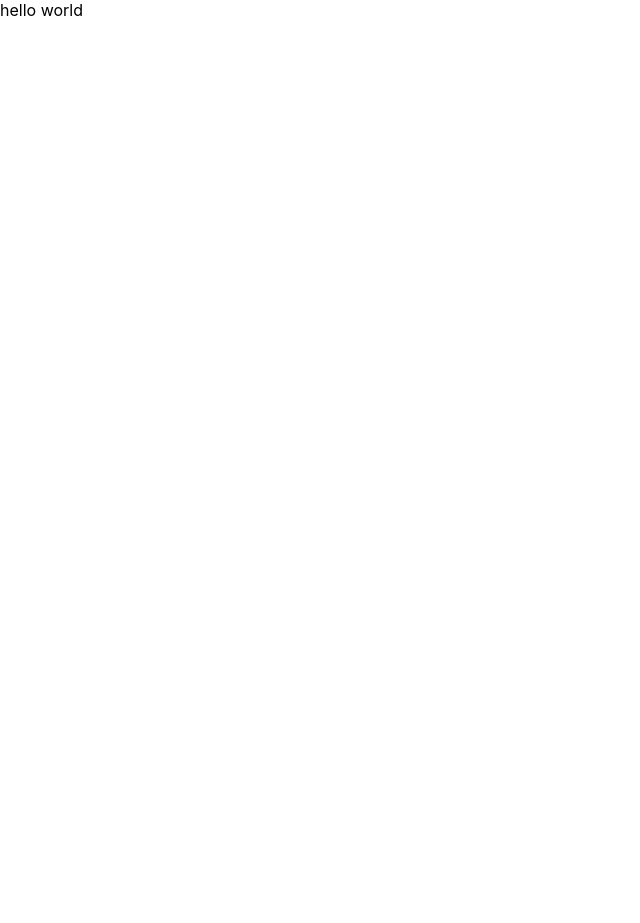
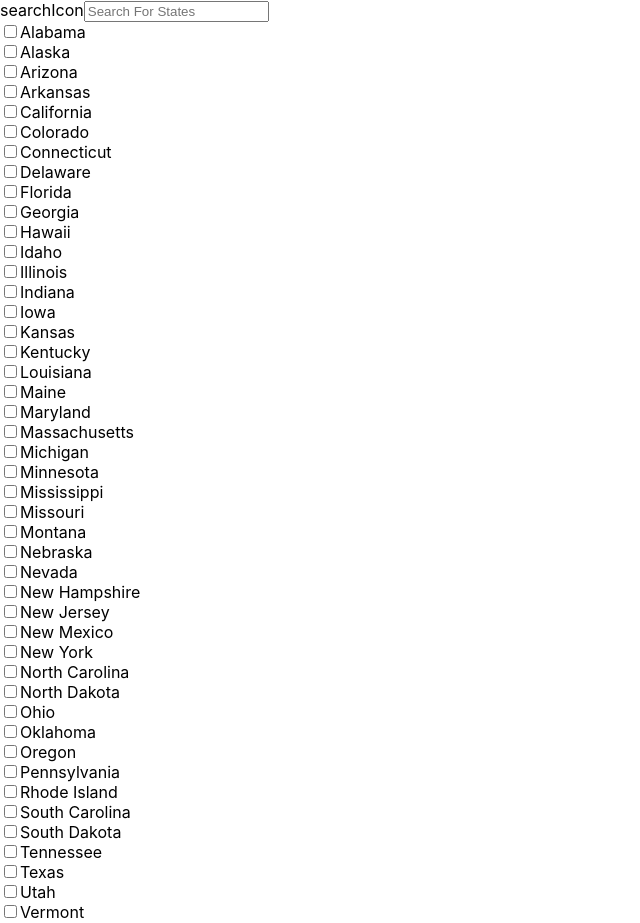
Before and after one commit to TimNguyen21/checkbox-select, a React (Create React App) app: page / in a window 1280 px wide. Shown: the top 923 px of the page, without its empty margins (0-640 px from the left). Before the commit the page ends 800 px from the top, so only its background shows below. Built offline with nearby package versions, Linux system fonts and the light colour scheme.

Commit message:
[main] Imported previously created code to new project with code refactor

```diff
--- a/src/App.js
+++ b/src/App.js
@@ -1,9 +1,13 @@
+import CheckboxSelect from './components/checkbox-select/CheckboxSelect';
+import { statesData } from './data/statesData';
 import './App.scss';
 
 function App() {
   return (
     <div className="App">
-      hello world
+      <CheckboxSelect name={'States Selections'}
+                      placeholder={'Search For States'}
+                      optionsData={statesData} />
     </div>
   );
 }
--- a/src/components/checkbox-select/CheckboxSelect.js
+++ b/src/components/checkbox-select/CheckboxSelect.js
@@ -0,0 +1,126 @@
+import { useState, useEffect, useRef } from "react";
+import CheckboxSelectOption from "./components/checkbox-select-option/CheckboxSelectOption";
+import './CheckboxSelect.scss'
+
+function CheckboxSelect(props) {
+    const { name, label, placeholder, optionsData, setSelectedOptionsData, resetToDefault, syncFilterSelection, currentFilterSelection, updateFilterSelectionChangeCount } = props;
+
+    // const inputSearchNameElement = useRef(null);
+
+    const [currentOptionsData, setCurrentOptionsData] = useState(formatOptionsData(optionsData));
+    const [expandCheckboxSelect, setExpandCheckboxSelect] = useState(false);
+
+    function formatOptionsData(optionsData) {
+        return optionsData.map(option => ({ ...option, isChecked: false, isHidden: false }));
+    }
+
+    function updateOptionCheckedStatus(optionId, checkedStatus) {
+        setCurrentOptionsData(currentOptionsData.map(option => (
+            option.id === optionId ? { ...option, isChecked: checkedStatus } : option
+        )));
+    }
+
+    function updateOptionsDataWithTextSearch(searchText) {
+        const searchTextLowercase = searchText.toLowerCase();
+
+        const updatedData = currentOptionsData.map(option => ({
+            ...option,
+            isHidden: !(option.name.toLowerCase().includes(searchTextLowercase) || option.isChecked)
+        }));
+
+        setCurrentOptionsData(updatedData);
+    }
+
+    // function getCheckedOptionsData() {
+    //     const checkedOptionsId = currentOptionsData.filter(option => option.isChecked).map(option => option.id);
+
+    //     return {[name]: checkedOptionsId};
+    // }
+
+    // function getOptionSelectionSummary() {
+    //     const checkedOptions = currentOptionsData.filter(option => option.isChecked);
+
+    //     if (checkedOptions.length === 0) {
+    //         return `Select ${label}`;
+    //     } else if (checkedOptions.length === 1) {
+    //         return `${checkedOptions[0].name}`;
+    //     } else if (checkedOptions.length === 2) {
+    //         return `${checkedOptions[0].name}, ${checkedOptions[1].name}`;
+    //     } else {
+    //         return `${checkedOptions[0].name}, ${checkedOptions[1].name} +${checkedOptions.length - 2}`;
+    //     }
+    // }
+
+    function renderCheckboxSelectOptions() {
+
+        return currentOptionsData.map(option => {
+            return <CheckboxSelectOption key={option.id}
+                                         id={option.id}
+                                         name={option.name}
+                                         updateOptionCheckedStatus={updateOptionCheckedStatus}
+                                         isHidden={option.isHidden}
+                                         isChecked={option.isChecked}
+                                        //  updateFilterSelectionChangeCount={updateFilterSelectionChangeCount}
+            />
+        })
+    }
+
+    // function resetToDefaultOptions() {
+    //     let defaultOptionsData = formatOptionsData(currentOptionsData);
+    //     inputSearchNameElement.current.value = '';
+
+    //     setCurrentOptionsData(defaultOptionsData);
+    // }
+
+    function updateFilterSelections(e) {
+        updateOptionsDataWithTextSearch(e.target.value);
+        // updateFilterSelectionChangeCount(prevFilterSelectionChangeCount => prevFilterSelectionChangeCount +1);
+    }
+
+    // // useEffect(() => {
+    // //     setSelectedOptionsData(getCheckedOptionsData());
+    // // },[currentOptionsData]);
+
+    // useEffect(() => {
+    //     resetToDefaultOptions();
+    // },[resetToDefault]);
+
+    // useEffect(() => {
+    //     const updatedOptionsData = currentOptionsData.map(optionData => ({
+    //         ...optionData,
+    //         isChecked: currentFilterSelection[name].includes(optionData.id),
+    //     }));
+
+    //     setCurrentOptionsData(updatedOptionsData);
+    // },[syncFilterSelection]);
+
+    return (
+        <section className={'checkbox-select'}>
+            {/* <label className={'checkbox-select__label'} onClick={() =>{getOptionSelectionSummary()}}>{label}</label> */}
+            <section className={expandCheckboxSelect ? 'checkbox-select__input-container' : 'checkbox-select__element-hidden'}>
+                <span className={'checkbox-select__input-search-icon'}>searchIcon</span>
+                <input className={'checkbox-select__input'}
+                       type={'text'}
+                    //    ref={inputSearchNameElement}
+                       placeholder={placeholder}
+                       onChange={(e) => {updateFilterSelections(e)}}
+                />
+            </section>
+            {/* <section className={!expandCheckboxSelect ? 'checkbox-select__selection-summary' : 'checkbox-select__element-hidden'}
+                     onClick={() => {setExpandCheckboxSelect(true)}}>
+                <label className={'checkbox-select__selection-summary-label'}>{getOptionSelectionSummary()}</label>
+            </section> */}
+            {/* <span className={'checkbox-select__show-form-toggle'}
+                  onClick={() => {setExpandCheckboxSelect(prevActiveStatus => !prevActiveStatus)}}>
+                {expandCheckboxSelect ? '^' : 'v'}
+            </span> */}
+            <section className={'checkbox-select__options'}
+            // hidden={!expandCheckboxSelect}
+            >
+                {renderCheckboxSelectOptions()}
+            </section>
+        </section>
+    );
+}
+
+export default CheckboxSelect;
--- a/src/components/checkbox-select/components/checkbox-select-option/CheckboxSelectOption.js
+++ b/src/components/checkbox-select/components/checkbox-select-option/CheckboxSelectOption.js
@@ -0,0 +1,24 @@
+import React from "react";
+
+function CheckboxSelectOption(props) {
+    const { id, name, isChecked, isHidden, updateOptionCheckedStatus, updateFilterSelectionChangeCount } = props;
+
+    function updateFilterSelections(e) {
+        updateOptionCheckedStatus(id, e.target.checked);
+        // updateFilterSelectionChangeCount(prevFilterSelectionChangeCount => prevFilterSelectionChangeCount +1);
+    }
+
+    return (
+        <section className={'checkbox-select-option'} hidden={isHidden}>
+            <input id={id}
+                   className={'checkbox-select-option__checkbox'}
+                   type={'checkbox'}
+                   onChange={(e) => {updateFilterSelections(e)}}
+                   checked={isChecked}
+            />
+            <label htmlFor={id}>{name}</label>
+        </section>
+    );
+}
+
+export default CheckboxSelectOption;
--- a/src/data/statesData.js
+++ b/src/data/statesData.js
@@ -1,54 +1,54 @@
 const statesData = [
-    { id: 57, state: 'Alabama' },
-    { id: 23, state: 'Alaska' },
-    { id: 89, state: 'Arizona' },
-    { id: 12, state: 'Arkansas' },
-    { id: 45, state: 'California' },
-    { id: 78, state: 'Colorado' },
-    { id: 34, state: 'Connecticut' },
-    { id: 56, state: 'Delaware' },
-    { id: 91, state: 'Florida' },
-    { id: 11, state: 'Georgia' },
-    { id: 98, state: 'Hawaii' },
-    { id: 65, state: 'Idaho' },
-    { id: 26, state: 'Illinois' },
-    { id: 37, state: 'Indiana' },
-    { id: 85, state: 'Iowa' },
-    { id: 53, state: 'Kansas' },
-    { id: 41, state: 'Kentucky' },
-    { id: 18, state: 'Louisiana' },
-    { id: 60, state: 'Maine' },
-    { id: 32, state: 'Maryland' },
-    { id: 74, state: 'Massachusetts' },
-    { id: 19, state: 'Michigan' },
-    { id: 29, state: 'Minnesota' },
-    { id: 77, state: 'Mississippi' },
-    { id: 49, state: 'Missouri' },
-    { id: 96, state: 'Montana' },
-    { id: 40, state: 'Nebraska' },
-    { id: 66, state: 'Nevada' },
-    { id: 17, state: 'New Hampshire' },
-    { id: 50, state: 'New Jersey' },
-    { id: 5, state: 'New Mexico' },
-    { id: 83, state: 'New York' },
-    { id: 6, state: 'North Carolina' },
-    { id: 90, state: 'North Dakota' },
-    { id: 36, state: 'Ohio' },
-    { id: 43, state: 'Oklahoma' },
-    { id: 3, state: 'Oregon' },
-    { id: 73, state: 'Pennsylvania' },
-    { id: 1, state: 'Rhode Island' },
-    { id: 10, state: 'South Carolina' },
-    { id: 28, state: 'South Dakota' },
-    { id: 47, state: 'Tennessee' },
-    { id: 13, state: 'Texas' },
-    { id: 84, state: 'Utah' },
-    { id: 9, state: 'Vermont' },
-    { id: 4, state: 'Virginia' },
-    { id: 95, state: 'Washington' },
-    { id: 15, state: 'West Virginia' },
-    { id: 70, state: 'Wisconsin' },
-    { id: 24, state: 'Wyoming' }
+    { id: 57, name: 'Alabama' },
+    { id: 23, name: 'Alaska' },
+    { id: 89, name: 'Arizona' },
+    { id: 12, name: 'Arkansas' },
+    { id: 45, name: 'California' },
+    { id: 78, name: 'Colorado' },
+    { id: 34, name: 'Connecticut' },
+    { id: 56, name: 'Delaware' },
+    { id: 91, name: 'Florida' },
+    { id: 11, name: 'Georgia' },
+    { id: 98, name: 'Hawaii' },
+    { id: 65, name: 'Idaho' },
+    { id: 26, name: 'Illinois' },
+    { id: 37, name: 'Indiana' },
+    { id: 85, name: 'Iowa' },
+    { id: 53, name: 'Kansas' },
+    { id: 41, name: 'Kentucky' },
+    { id: 18, name: 'Louisiana' },
+    { id: 60, name: 'Maine' },
+    { id: 32, name: 'Maryland' },
+    { id: 74, name: 'Massachusetts' },
+    { id: 19, name: 'Michigan' },
+    { id: 29, name: 'Minnesota' },
+    { id: 77, name: 'Mississippi' },
+    { id: 49, name: 'Missouri' },
+    { id: 96, name: 'Montana' },
+    { id: 40, name: 'Nebraska' },
+    { id: 66, name: 'Nevada' },
+    { id: 17, name: 'New Hampshire' },
+    { id: 50, name: 'New Jersey' },
+    { id: 5, name: 'New Mexico' },
+    { id: 83, name: 'New York' },
+    { id: 6, name: 'North Carolina' },
+    { id: 90, name: 'North Dakota' },
+    { id: 36, name: 'Ohio' },
+    { id: 43, name: 'Oklahoma' },
+    { id: 3, name: 'Oregon' },
+    { id: 73, name: 'Pennsylvania' },
+    { id: 1, name: 'Rhode Island' },
+    { id: 10, name: 'South Carolina' },
+    { id: 28, name: 'South Dakota' },
+    { id: 47, name: 'Tennessee' },
+    { id: 13, name: 'Texas' },
+    { id: 84, name: 'Utah' },
+    { id: 9, name: 'Vermont' },
+    { id: 4, name: 'Virginia' },
+    { id: 95, name: 'Washington' },
+    { id: 15, name: 'West Virginia' },
+    { id: 70, name: 'Wisconsin' },
+    { id: 24, name: 'Wyoming' }
 ];
 
 module.exports = {
```
